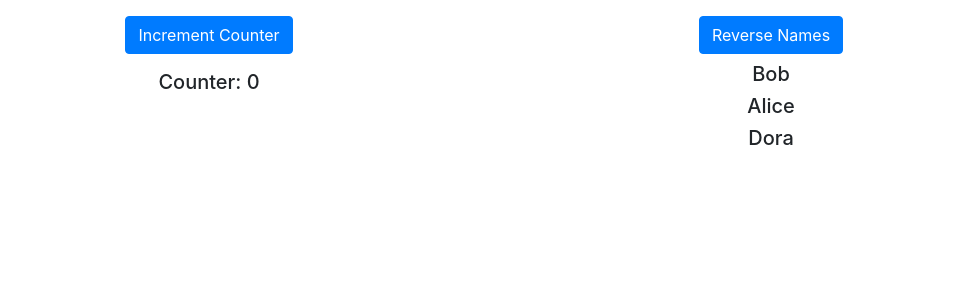
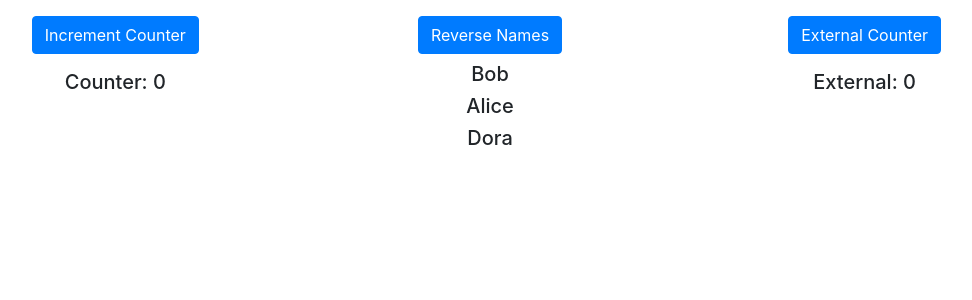
Before and after one commit to davidtrussler/pro-react-16_13_reconciliation-lifecycles, a React (Create React App) app: page / in a window 1280 px wide. Shown: the top 300 px of the page, without its empty margins (150-1122 px from the left). Built offline with nearby package versions, Linux system fonts and the light colour scheme.

Commit message:
Explicitly triggering reconciliation

```diff
--- a/src/App.js
+++ b/src/App.js
@@ -1,6 +1,7 @@
 import React, {Component} from 'react';
 import {Message} from './Message';
 import {List} from './List';
+import {ExternalCounter} from './ExternalCounter';
 
 export default class App extends Component {
   constructor(props) {
@@ -21,7 +22,7 @@ export default class App extends Component {
     return (
       <div className="container text-center">
         <div className="row p-2">
-          <div className="col-6">
+          <div className="col-4">
             <Message
               message={`Counter: ${this.state.counter}`}
               callback={this.incrementCounter}
@@ -29,8 +30,12 @@ export default class App extends Component {
             />
           </div>
 
-          <div className="col-6">
+          <div className="col-4">
             <List/>
+          </div>
+
+          <div className="col-4">
+            <ExternalCounter />
           </div>
         </div>
       </div>
--- /dev/null
+++ b/src/ExternalCounter.js
@@ -0,0 +1,26 @@
+import React, {Component} from 'react';
+import {ActionButton} from './ActionButton';
+
+let externalCounter = 0;
+
+export class ExternalCounter extends Component {
+	incrementCounter = () => {
+		externalCounter++;
+		this.forceUpdate();
+	}
+
+	render() {
+		return (
+			<div>
+				<ActionButton
+					callback={this.incrementCounter}
+					text="External Counter"
+				/>
+
+				<div className="h5 text-center p-2">
+					External: {externalCounter}
+				</div>
+			</div>
+		)
+	}
+}
```
Also changed, not shown: 1 other file (tests, documents, lock files or other folders).
